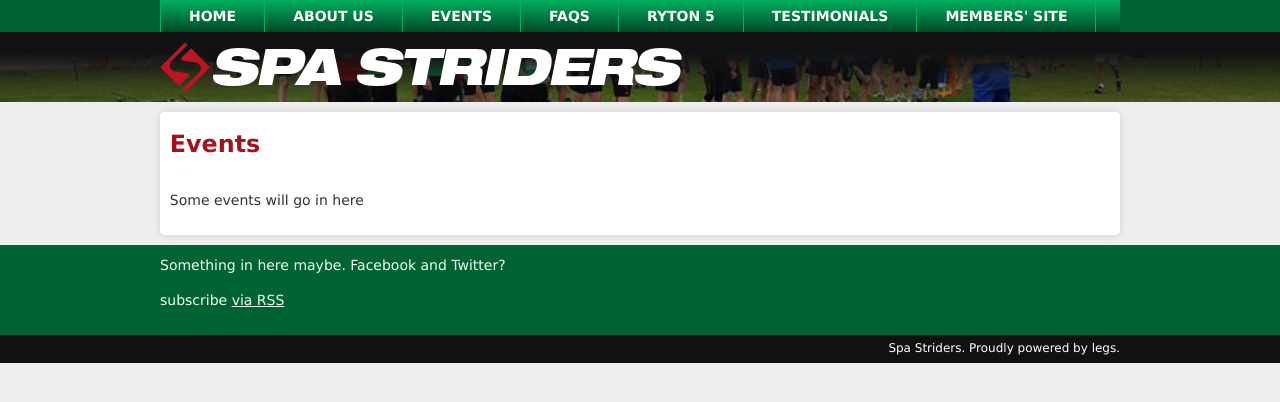
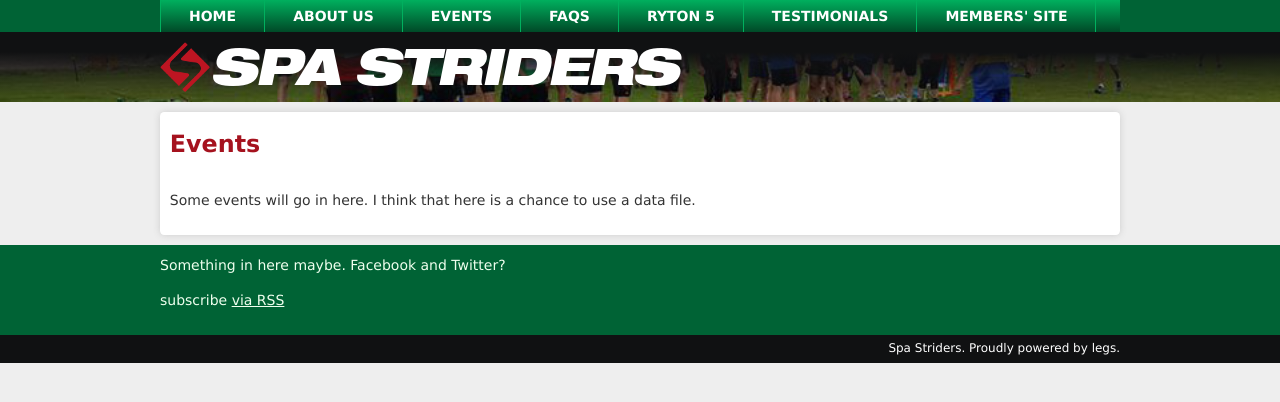
Before and after one commit to spa-striders/public-website, a Jekyll site: the page built from events.md, in a window 1280 px wide. Shown: the top 402 px of the page. Built offline with Jekyll 4.4.1, drawn with Linux system fonts in a browser that asks for light colours; some web fonts are replaced.

Commit message:
Update events.md

```diff
--- a/events.md
+++ b/events.md
@@ -4,4 +4,4 @@ title: Events
 permalink: /events
 ---
 
-Some events will go in here
+Some events will go in here. I think that here is a chance to use a data file.
```
